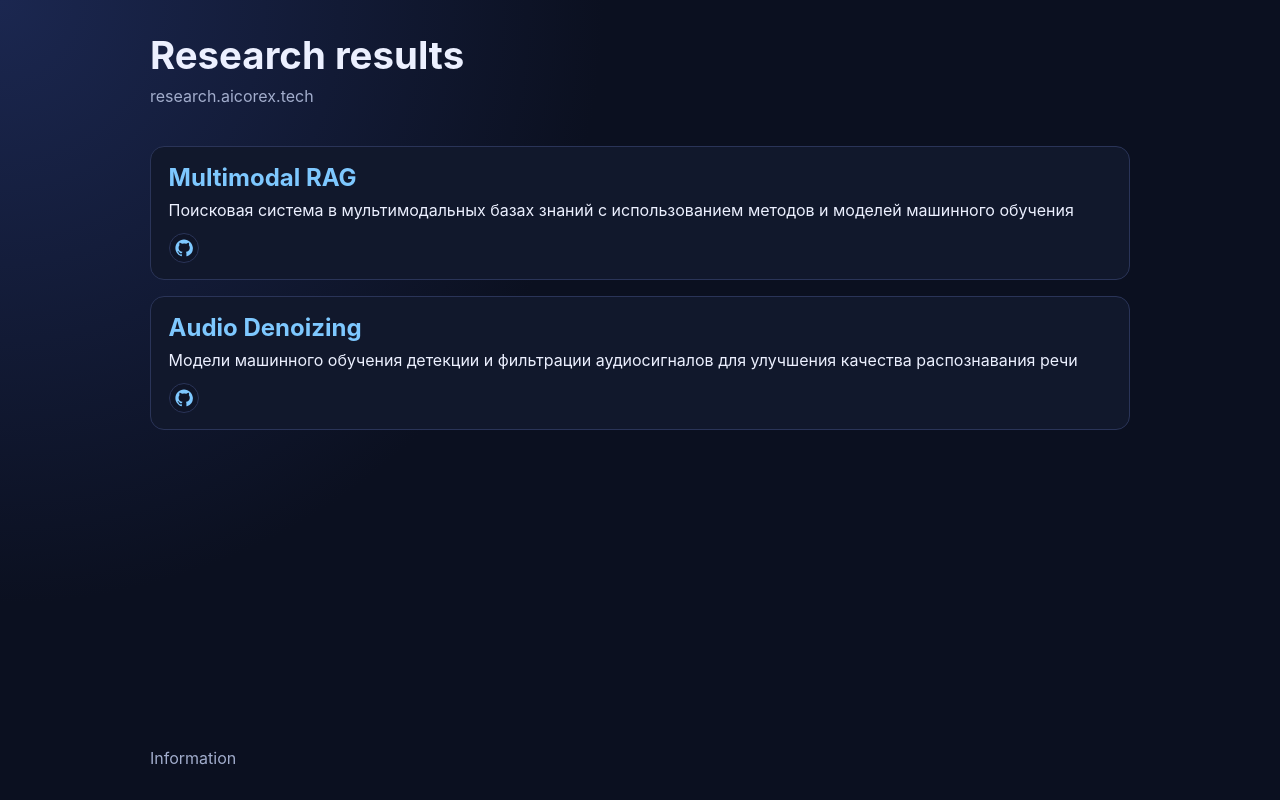
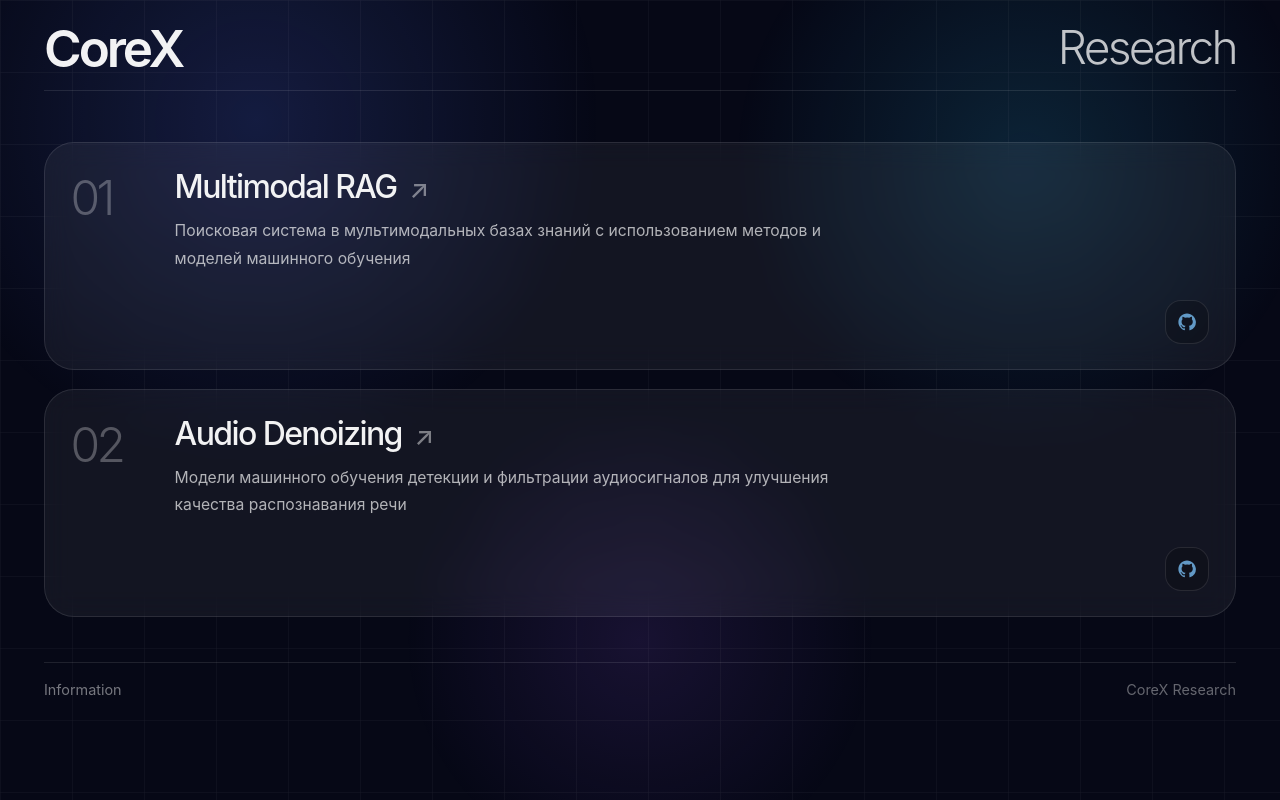
Before and after one commit to eboltachev/research-page, a FastAPI app: page / in a window 1280 px wide. Run offline with FastAPI, Linux system fonts and the light colour scheme.

Commit message:
Apply new CoreX visual design to research pages

```diff
--- a/app/static/styles.css
+++ b/app/static/styles.css
@@ -1,89 +1,272 @@
 :root {
   color-scheme: dark;
-  --bg: #0b1020;
-  --bg-elev: #151d34;
-  --text: #ecf0ff;
-  --muted: #a2adcc;
-  --accent: #7ec8ff;
-  --border: #2a3458;
+  --bg: #060816;
+  --text: rgba(255, 255, 255, 0.95);
+  --muted: rgba(255, 255, 255, 0.6);
+  --card-border: rgba(255, 255, 255, 0.1);
+  --card-bg: rgba(255, 255, 255, 0.055);
+  --card-bg-hover: rgba(255, 255, 255, 0.08);
+  --cyan: #8be7ff;
 }
 
-* { box-sizing: border-box; }
+* {
+  box-sizing: border-box;
+}
 
 body {
   margin: 0;
   min-height: 100vh;
-  background: radial-gradient(circle at top left, #1b2750, var(--bg) 40%);
+  overflow-x: hidden;
+  background: var(--bg);
   color: var(--text);
-  font-family: Inter, Segoe UI, Roboto, Arial, sans-serif;
+  font-family: Inter, "Segoe UI", Roboto, Arial, sans-serif;
+  position: relative;
+}
+
+.bg-layer,
+.grid-layer {
+  position: fixed;
+  inset: 0;
+  pointer-events: none;
+}
+
+.bg-layer {
+  background:
+    radial-gradient(circle at 20% 15%, rgba(87, 120, 255, 0.18), transparent 28%),
+    radial-gradient(circle at 80% 20%, rgba(49, 201, 255, 0.14), transparent 24%),
+    radial-gradient(circle at 50% 80%, rgba(156, 89, 255, 0.12), transparent 26%);
+}
+
+.grid-layer {
+  opacity: 0.07;
+  background-image:
+    linear-gradient(rgba(255, 255, 255, 0.5) 1px, transparent 1px),
+    linear-gradient(90deg, rgba(255, 255, 255, 0.5) 1px, transparent 1px);
+  background-size: 72px 72px;
 }
 
 .page-wrap {
-  width: min(980px, 92vw);
+  position: relative;
+  z-index: 1;
   margin: 0 auto;
-  padding: 2rem 0 1rem;
+  width: min(1240px, 94vw);
+  min-height: 100vh;
   display: flex;
-  min-height: 100vh;
+  flex-direction: column;
+  padding: 1.5rem 0 3.5rem;
+}
+
+.page-header {
+  margin-bottom: 3.2rem;
+  padding-bottom: 1.1rem;
+  border-bottom: 1px solid rgba(255, 255, 255, 0.1);
+  display: flex;
+  align-items: center;
+  justify-content: space-between;
+  gap: 0.8rem;
+}
+
+.brand-left,
+.brand-right {
+  line-height: 0.95;
+  letter-spacing: -0.06em;
+}
+
+.brand-left {
+  font-size: clamp(1.8rem, 4vw, 3.8rem);
+  font-weight: 600;
+}
+
+.brand-right {
+  font-size: clamp(1.6rem, 3.6vw, 3.4rem);
+  font-weight: 300;
+  color: rgba(255, 255, 255, 0.75);
+  text-align: right;
+}
+
+.cards {
+  display: grid;
+  gap: 1.2rem;
+}
+
+.card {
+  position: relative;
+  overflow: hidden;
+  border: 1px solid var(--card-border);
+  border-radius: 30px;
+  background: var(--card-bg);
+  backdrop-filter: blur(14px);
+  transition: transform 0.28s ease, border-color 0.28s ease, background-color 0.28s ease;
+}
+
+.card:hover {
+  transform: translateY(-4px);
+  border-color: rgba(255, 255, 255, 0.2);
+  background: var(--card-bg-hover);
+}
+
+.card-edge {
+  position: absolute;
+  inset-block: 0;
+  left: 0;
+  width: 1px;
+  background: linear-gradient(to bottom, transparent, rgba(139, 231, 255, 0.65), transparent);
+  opacity: 0;
+  transition: opacity 0.28s ease;
+}
+
+.card:hover .card-edge {
+  opacity: 1;
+}
+
+.card-layout {
+  display: grid;
+  gap: 1.25rem;
+  padding: 1.4rem;
+}
+
+.card-number {
+  font-size: clamp(2rem, 4vw, 3rem);
+  font-weight: 300;
+  letter-spacing: -0.08em;
+  color: rgba(255, 255, 255, 0.28);
+}
+
+.card-content {
+  display: flex;
+  min-height: 176px;
   flex-direction: column;
 }
 
-header h1 { margin: 0; font-size: clamp(1.9rem, 3vw, 2.5rem); }
-.subtitle { margin-top: .5rem; color: var(--muted); }
-
-.cards {
-  margin-top: 1.5rem;
-  display: grid;
-  gap: 1rem;
+.card h2 {
+  margin: 0 0 0.7rem;
+  font-size: clamp(1.45rem, 3vw, 2rem);
+  font-weight: 500;
+  line-height: 1.18;
+  letter-spacing: -0.05em;
 }
 
-.card {
-  border: 1px solid var(--border);
-  background: color-mix(in oklab, var(--bg-elev) 90%, black);
-  border-radius: 14px;
-  padding: 1rem 1.1rem;
+.card h2 a {
+  color: var(--text);
+  text-decoration: underline;
+  text-decoration-color: transparent;
+  text-underline-offset: 4px;
+  transition: text-decoration-color 0.25s ease;
 }
 
-.card h2 { margin: 0 0 .5rem; }
-.card h2 a { color: var(--accent); text-decoration: none; }
-.card h2 a:hover { text-decoration: underline; }
-.card p { margin: .4rem 0 .8rem; color: var(--text); }
+.card h2 a:hover {
+  text-decoration-color: rgba(139, 231, 255, 0.7);
+}
+
+.title-arrow {
+  font-size: 0.8em;
+  margin-left: 0.35rem;
+  color: rgba(255, 255, 255, 0.45);
+}
+
+.card p {
+  margin: 0;
+  max-width: 70ch;
+  font-size: clamp(0.95rem, 2vw, 0.98rem);
+  line-height: 1.75;
+  color: rgba(255, 255, 255, 0.68);
+}
 
 .links {
+  margin-top: auto;
   display: flex;
-  gap: .55rem;
+  justify-content: flex-end;
+  align-items: flex-end;
+  gap: 0.55rem;
+  padding-top: 1.2rem;
   flex-wrap: wrap;
 }
 
 .links a {
-  width: 30px;
-  height: 30px;
+  width: 44px;
+  height: 44px;
+  border-radius: 16px;
+  border: 1px solid rgba(255, 255, 255, 0.1);
+  background: rgba(0, 0, 0, 0.2);
   display: inline-flex;
   align-items: center;
   justify-content: center;
-  border-radius: 999px;
-  border: 1px solid var(--border);
-  background: #0f1528;
+  transition: transform 0.2s ease, border-color 0.2s ease, background-color 0.2s ease;
+}
+
+.links a:hover {
+  transform: translateY(-2px);
+  border-color: rgba(139, 231, 255, 0.5);
+  background: rgba(139, 231, 255, 0.1);
 }
 
 .links img {
   width: 18px;
   height: 18px;
+  opacity: 0.75;
+}
+
+.page-footer {
+  margin-top: 2.8rem;
+  padding-top: 1.15rem;
+  border-top: 1px solid rgba(255, 255, 255, 0.1);
+  color: rgba(255, 255, 255, 0.38);
+  font-size: 0.9rem;
+  display: flex;
+  gap: 0.6rem;
+  flex-direction: column;
+}
+
+.page-footer a {
+  color: rgba(255, 255, 255, 0.45);
+  text-decoration: none;
+  transition: color 0.2s ease;
+}
+
+.page-footer a:hover {
+  color: #fff;
+}
+
+.markdown-body {
+  min-height: 0;
 }
 
 .markdown-body h1,
 .markdown-body h2,
 .markdown-body h3 {
-  margin-top: .6rem;
-}
-.markdown-body a { color: var(--accent); }
-
-footer {
-  margin-top: auto;
-  padding: 1rem 0;
+  margin-top: 0.65rem;
+  margin-bottom: 0.65rem;
 }
 
-footer a {
-  color: var(--muted);
-  text-decoration: none;
+.markdown-body p,
+.markdown-body li {
+  color: rgba(255, 255, 255, 0.72);
 }
-footer a:hover { color: var(--accent); }
+
+.markdown-body a {
+  color: var(--cyan);
+}
+
+.markdown-body code {
+  background: rgba(255, 255, 255, 0.08);
+  border-radius: 6px;
+  padding: 0.1rem 0.35rem;
+}
+
+@media (min-width: 768px) {
+  .page-wrap {
+    padding-inline: 0.35rem;
+  }
+
+  .card-layout {
+    grid-template-columns: 84px minmax(0, 1fr);
+    align-items: start;
+    padding: 1.55rem 1.6rem;
+  }
+
+  .page-footer {
+    flex-direction: row;
+    justify-content: space-between;
+    align-items: center;
+  }
+}
--- a/app/templates/base.html
+++ b/app/templates/base.html
@@ -7,19 +7,21 @@
     <link rel="stylesheet" href="{{ url_for('static', path='/styles.css') }}" />
   </head>
   <body>
-    <div class="page-wrap">
-      <header>
-        <h1>Research results</h1>
-        <p class="subtitle">research.aicorex.tech</p>
+    <div class="bg-layer"></div>
+    <div class="grid-layer"></div>
+
+    <main class="page-wrap">
+      <header class="page-header">
+        <div class="brand-left">CoreX</div>
+        <div class="brand-right">Research</div>
       </header>
 
-      <main>
-        {% block content %}{% endblock %}
-      </main>
+      {% block content %}{% endblock %}
 
-      <footer>
+      <footer class="page-footer">
         <a href="/information">Information</a>
+        <span>CoreX Research</span>
       </footer>
-    </div>
+    </main>
   </body>
 </html>
--- a/app/templates/index.html
+++ b/app/templates/index.html
@@ -5,22 +5,40 @@
 <section class="cards">
   {% for card in cards %}
   <article class="card">
-    <h2><a href="/go/{{ card.path }}">{{ card.name }}</a></h2>
+    <div class="card-edge"></div>
+    <div class="card-layout">
+      <div class="card-number">{{ "%02d"|format(loop.index) }}</div>
+      <div class="card-content">
+        <h2>
+          <a href="/go/{{ card.path }}">
+            {{ card.name }}
+            <span class="title-arrow" aria-hidden="true">↗</span>
+          </a>
+        </h2>
         <p>{{ card.description }}</p>
+
         {% if card.external %}
         <div class="links">
           {% for ext in card.external %}
-      <a href="{{ ext.url }}" target="_blank" rel="noopener noreferrer" title="{{ ext.name }}">
+          <a href="{{ ext.url }}" target="_blank" rel="noopener noreferrer" title="{{ ext.name }}" aria-label="{{ ext.name }}">
             <img src="{{ ext.icon }}" alt="{{ ext.name }}" />
           </a>
           {% endfor %}
         </div>
         {% endif %}
+      </div>
+    </div>
   </article>
   {% else %}
   <article class="card empty">
+    <div class="card-edge"></div>
+    <div class="card-layout">
+      <div class="card-number">00</div>
+      <div class="card-content">
         <h2>Нет исследований</h2>
         <p>Добавьте записи в <code>configs/routers.yml</code>.</p>
+      </div>
+    </div>
   </article>
   {% endfor %}
 </section>
```
Also changed, not shown: app/templates/information.html (+9 -1 lines). Lines whose indentation alone changed are shown as unchanged.
